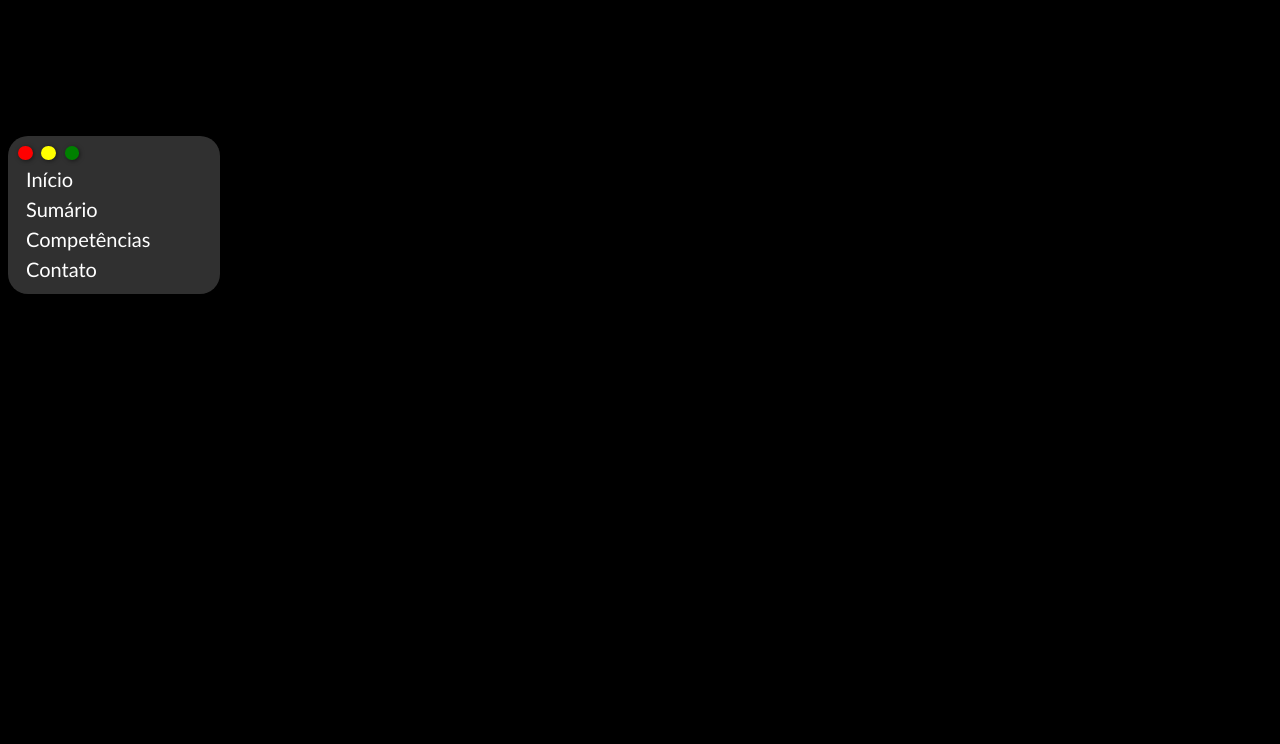
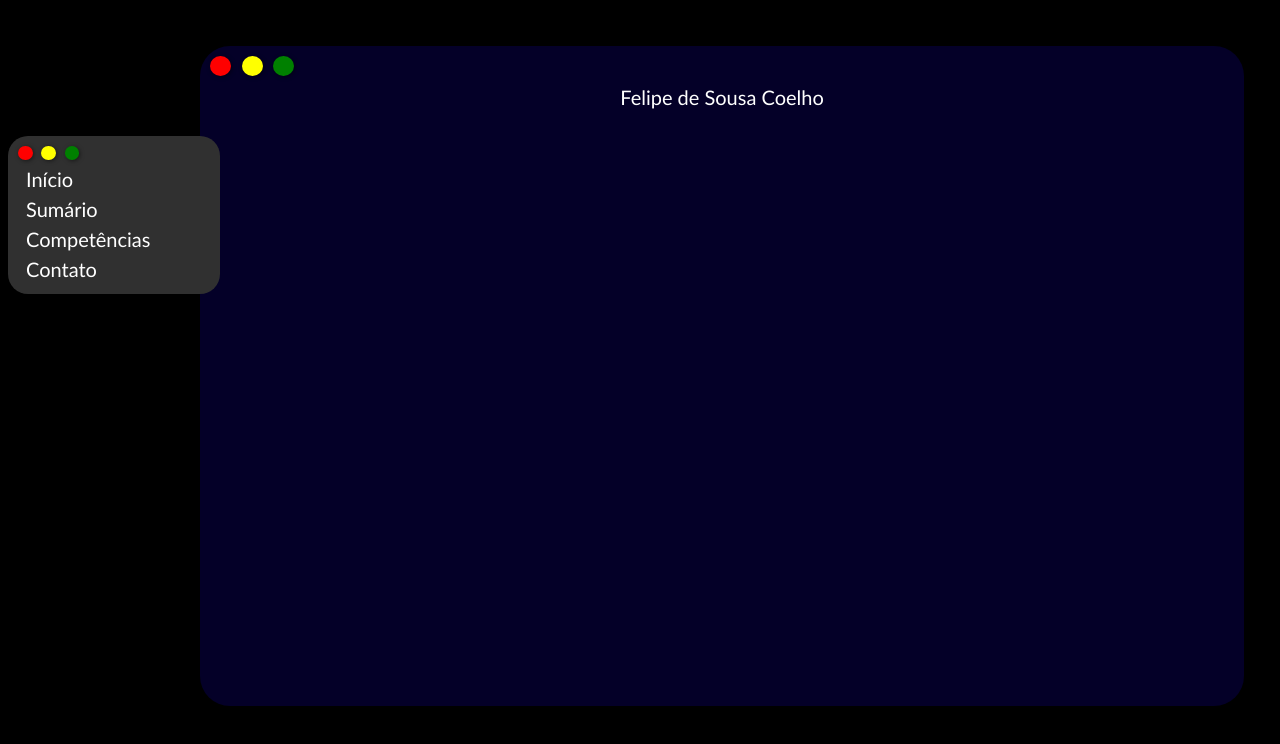
Before and after one commit to fsousac/Curriculo, a plain HTML site: page index.html in a window 1280 px wide. Drawn offline with Linux system fonts and the light colour scheme.

Commit message:
Implementação da mainsec

```diff
--- a/index.html
+++ b/index.html
@@ -9,8 +9,15 @@
     <link rel="icon" type="image/png" href="images/icon.png">
 </head>
 <body>
+    <section id="mainsec">
+        <div id="bola1" style="height: 3%; width: 2%;" ></div><div id="bola2" style="height: 3%; width: 2%; left: -7%;"></div><div id="bola3" style="height: 3%; width: 2%; left: -15%;"></div><br>
+        <div>
+            <h1 class="mainhead">Felipe de Sousa Coelho</h1>
+        </div>
+
+    </section>
     <section id="leftsec">
-        <div id="bola1"></div><div id="bola2"></div><div id="bola3"></div><br>
+        <div id="bola1" ></div><div id="bola2"></div><div id="bola3"></div><br>
         <input type="button" value="Início" class="opcoes_menu" onclick="home()" onmouseenter="entrar(id)"
         onmouseleave="sair(id)" id="inicio"><br>
         <input type="button" value="Sumário" class="opcoes_menu" onclick="jumpto(id)" onmouseenter="entrar(id)"
@@ -20,10 +27,6 @@
         <input type="button" value="Contato" class="opcoes_menu" onclick="jumpto(id)" onmouseenter="entrar(id)"
         onmouseleave="sair(id)" id="ctt">
     </section>
-    <section id="rightsec">
-
-
-    </section>
     <script src="script.js"></script>
 </body>
 </html>
--- a/style.css
+++ b/style.css
@@ -7,7 +7,8 @@ section#leftsec{
     padding: 10px;
     border-radius: 20px;
     margin-top: 10%;
-    position: fixed;
+    position: absolute;
+
 
 }
 input.opcoes_menu{
@@ -49,3 +50,21 @@ div#bola3{
     filter: drop-shadow(1px 1px 2px rgba(0, 0, 0, 0.5));
 
 }
+h1.mainhead{
+    color: white;
+    font-family: Trebuchet MS;
+    font: normal 20px 'Trebuchet MS';
+    text-align: center;
+    margin-top: 1%;
+}
+#mainsec{
+    width: 80%;
+    height: 80%;
+    position: absolute;
+    margin-left: 15%;
+    margin-top: 3%;
+    background-color: rgba(8, 0, 78, 0.521);
+    border-radius: 30px;
+    padding: 10px;
+    filter: drop-shadow(1px 1px 2px rgba(0, 0, 0, 0.5));
+}
```
